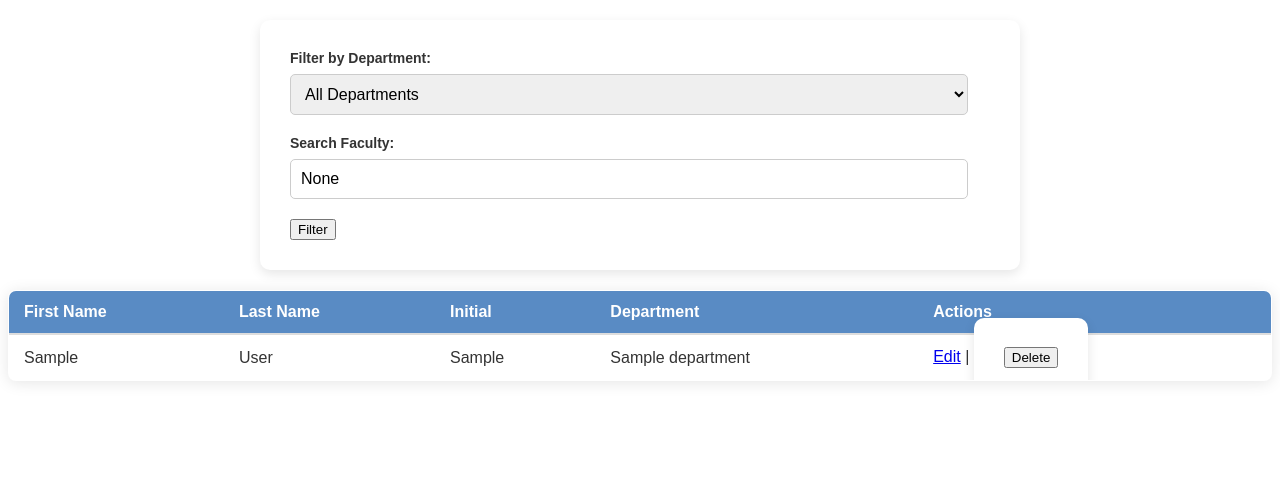
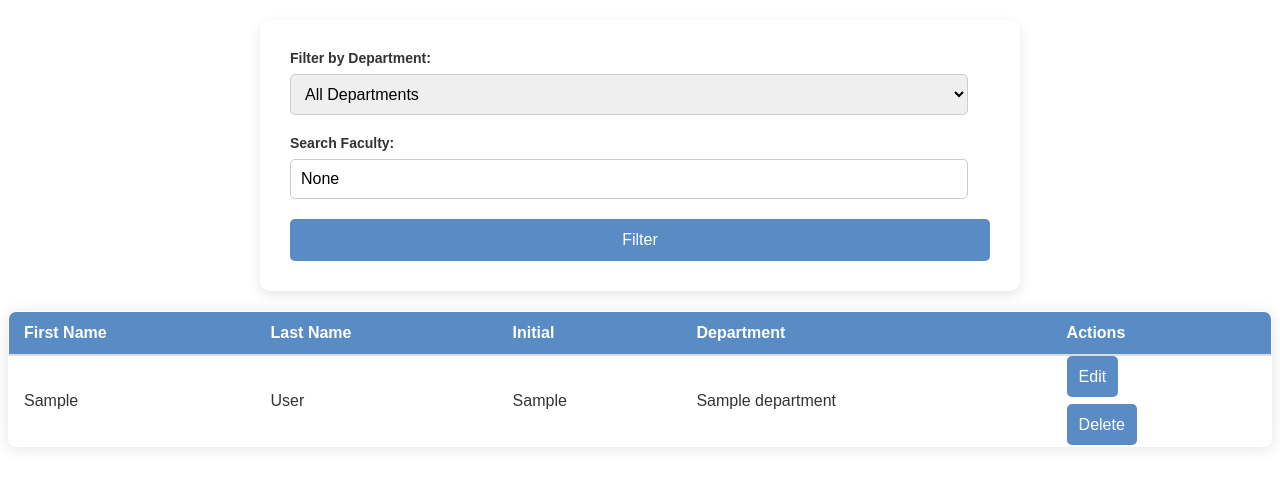
Before and after one commit to treyan07/BRAGUNI, a Django app: page /faculty/ in a window 1280 px wide. Shown: the top 488 px of the page. Run offline with Django 5.2, Linux system fonts and the light colour scheme; tables that the repository leaves empty hold one stand-in row (values such as "Sample post").

Commit message:
modified:   advising/static/styles/forms.css 	modified:   advising/static/styles/table.css 	modified:   advising/templates/all_courses.html 	modified:   advising/templates/delete_faculty.html 	modified:   advising/templates/edit_faculty.html 	modified:   advising/templates/faculty_list.html 	new file:   advising/templates/student-dashboard.html

```diff
--- a/advising/static/styles/forms.css
+++ b/advising/static/styles/forms.css
@@ -19,7 +19,7 @@ label {
 }
 
 /* Input and Select Styling */
-input[type="text"], input[type="password"], input[type="number"], input[type="email"], select {
+input[type="text"], input[type="number"], input[type="email"], select {
     width: calc(100% - 22px);
     padding: 10px;
     margin-bottom: 20px;
@@ -37,7 +37,7 @@ input[type="text"]:focus, input[type="number"]:focus, select:focus {
 }
 
 /* Button Styling */
-/* button {
+button {
     width: 100%;
     padding: 12px;
     background-color: #598bc4;
@@ -47,12 +47,29 @@ input[type="text"]:focus, input[type="number"]:focus, select:focus {
     border-radius: 5px;
     cursor: pointer;
     transition: background-color 0.3s ease;
-} */
+}
 
 /* Button Hover State */
 button:hover {
     background-color: #598bc4;
 }
+
+.del-fac a{
+    padding: 12px;
+    text-decoration: none;
+    background-color: #598bc4;
+    color: white;
+    font-size: 16px;
+    border: none;
+    border-radius: 5px;
+    cursor: pointer;
+    transition: background-color 0.3s ease;
+    margin-top: 5px;
+    display: flex;
+    justify-content: center;
+}
+
+
 
 /* Improved Layout with Flexbox */
 .form-group {
--- a/advising/static/styles/table.css
+++ b/advising/static/styles/table.css
@@ -1,4 +1,4 @@
-/* Table Container Styling */
+
 table {
     width: 100%;
     border-collapse: collapse;
@@ -6,13 +6,33 @@ table {
     font-family: 'Arial', sans-serif;
     font-size: 16px;
     box-shadow: 0 2px 15px rgba(0, 0, 0, 0.1);
+
 }
 
-/* Header Styling */
+
 thead {
     background-color: #598bc4;
     color: white;
 }
+
+.action-container{
+    display: flex;
+    flex-direction: column;
+    gap:30px;
+}
+
+.action-container a{
+    padding: 12px;
+    text-decoration: none;
+    background-color: #598bc4;
+    color: white;
+    font-size: 16px;
+    border: none;
+    border-radius: 5px;
+    cursor: pointer;
+    transition: background-color 0.3s ease;
+}
+
 
 thead th {
     padding: 12px 15px;
@@ -22,30 +42,29 @@ thead th {
     border-bottom: 2px solid #ddd;
 }
 
-/* Row Styling */
+
 tbody tr {
     border-bottom: 1px solid #ddd;
     transition: background-color 0.3s ease;
 }
 
-/* Zebra striping for table rows */
 tbody tr:nth-child(even) {
     background-color: #f9f9f9;
 }
 
-/* Hover effect on rows */
+
 tbody tr:hover {
     background-color: #f1f1f1;
 }
 
-/* Cell Styling */
+
 td {
     padding: 12px 15px;
     text-align: left;
     color: #333;
 }
 
-/* Optional: Add a border around the table */
+
 table {
     border: 1px solid #ddd;
     border-radius: 8px;
--- a/advising/templates/delete_faculty.html
+++ b/advising/templates/delete_faculty.html
@@ -1,6 +1,9 @@
+{% load static %}
+<link rel="stylesheet" href="{% static 'styles/forms.css' %}" />
+
 <h2>Are you sure you want to delete this faculty?</h2>
 <form method="post">
     {% csrf_token %}
     <button type="submit">Yes, delete</button>
-    <a href="{% url 'faculty_list' %}">Cancel</a>
+    <a class="del-fac" href="{% url 'faculty_list' %}">Cancel</a>
 </form>
--- a/advising/templates/edit_faculty.html
+++ b/advising/templates/edit_faculty.html
@@ -1,3 +1,6 @@
+{% load static %}
+<link rel="stylesheet" href="{% static 'styles/forms.css' %}" />
+
 <form method="POST">
     {% csrf_token %}
     {{ form.as_p }}
--- a/advising/templates/faculty_list.html
+++ b/advising/templates/faculty_list.html
@@ -38,12 +38,14 @@
             <td>{{ faculty.2 }}</td>
             <td>{{ faculty.3 }}</td>
             <td>{{ faculty.4 }}</td>
-            <td>
-                <a href="{% url 'edit_faculty' faculty.0 %}">Edit</a> |
-                <form action="{% url 'delete_faculty' faculty.0 %}" method="post" style="display:inline;">
-                    {% csrf_token %}
-                    <button type="submit">Delete</button>
-                </form>
+            <td class="action-container">
+                <div>
+                    <a href="{% url 'edit_faculty' faculty.0 %}">Edit</a>
+                </div>
+                <div>
+                    <a href="{% url 'delete_faculty' faculty.0 %}">Delete</a>
+                </div>
+
             </td>
         </tr>
         {% empty %}
```
Also changed, not shown: advising/templates/all_courses.html (+26 -23 lines), advising/templates/student-dashboard.html (added, +32 -0 lines).
